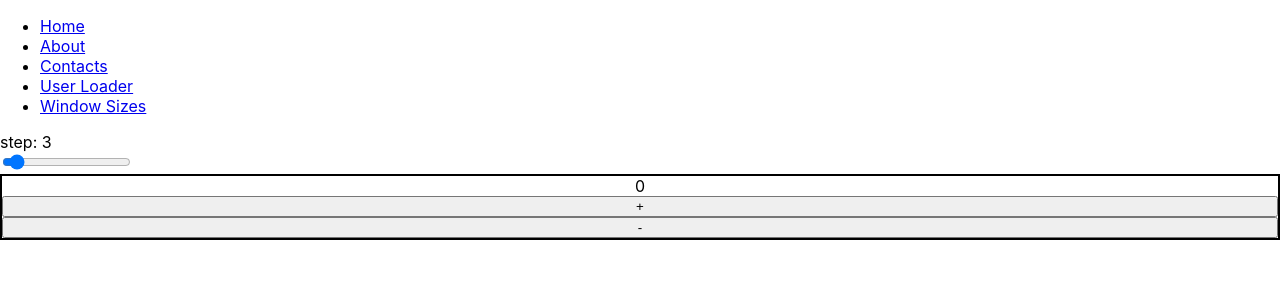
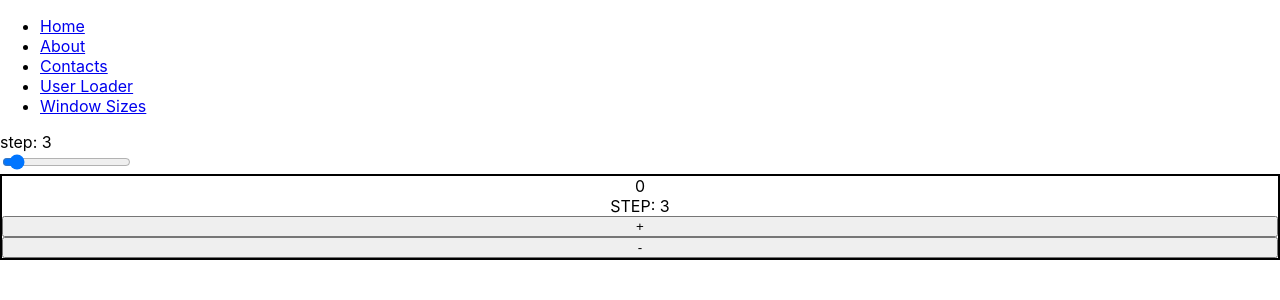
Before and after one commit to fccourses/fd-react-app, a React (Create React App) app: page /count in a window 1280 px wide. Shown: the top 300 px of the page. Built offline with nearby package versions, Linux system fonts and the light colour scheme.

Commit message:
Add PureComponent

```diff
--- a/src/components/Counter/index.jsx
+++ b/src/components/Counter/index.jsx
@@ -1,17 +1,18 @@
-import React, { Component } from 'react';
+import React, { Component, PureComponent } from 'react';
 import PropTypes from 'prop-types';
 import styles from './Counter.module.scss';
 
-class Counter extends Component {
+/*
+1. Не сложное состояние(без объектов)
+2. Все пропсы и состояние влияют на рендер
+*/
+
+class Counter extends PureComponent {
   constructor (props) {
     super(props);
     this.state = {
       value: 0,
     };
-  }
-
-  shouldComponentUpdate (nextProps, nextState) {
-    return nextProps.step === this.props.step;
   }
 
   increment = () =>
@@ -21,10 +22,13 @@ class Counter extends Component {
 
   render () {
     const { value } = this.state;
+    const { step } = this.props;
     console.log('RENDER COUNTER');
+
     return (
       <div className={styles.wrapper}>
         <div>{value}</div>
+        <div>STEP: {step}</div>
         <button onClick={this.increment}>+</button>
         <button onClick={this.decrement}>-</button>
       </div>
```
